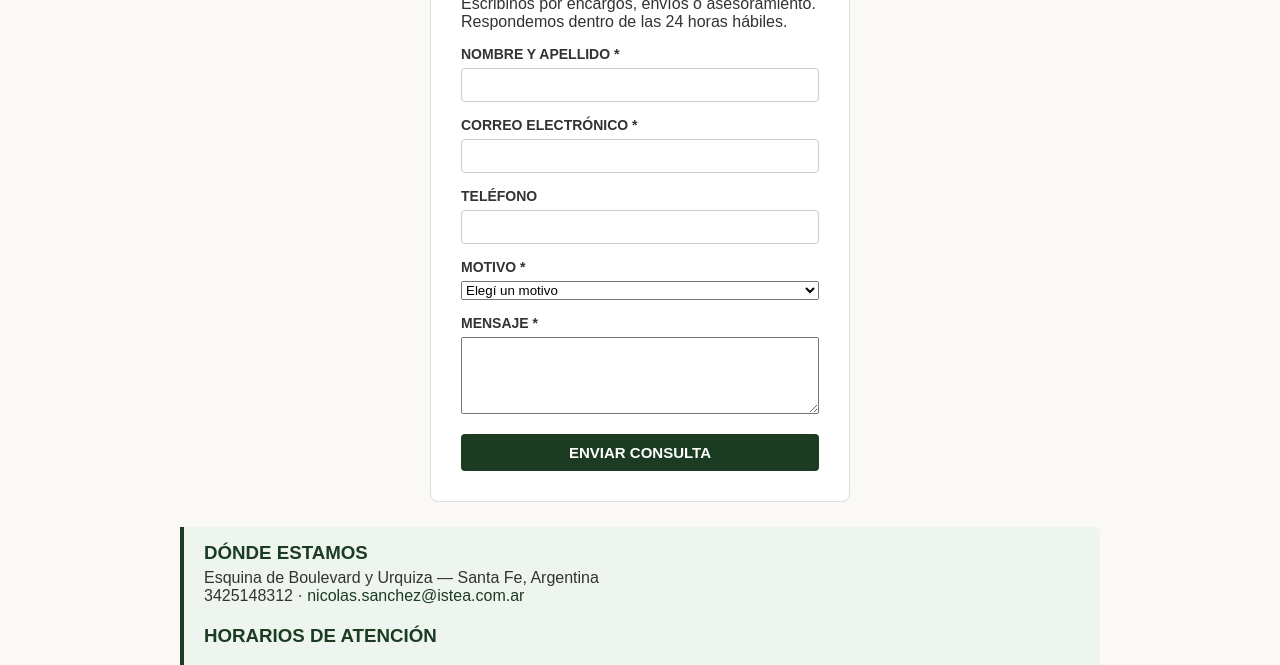
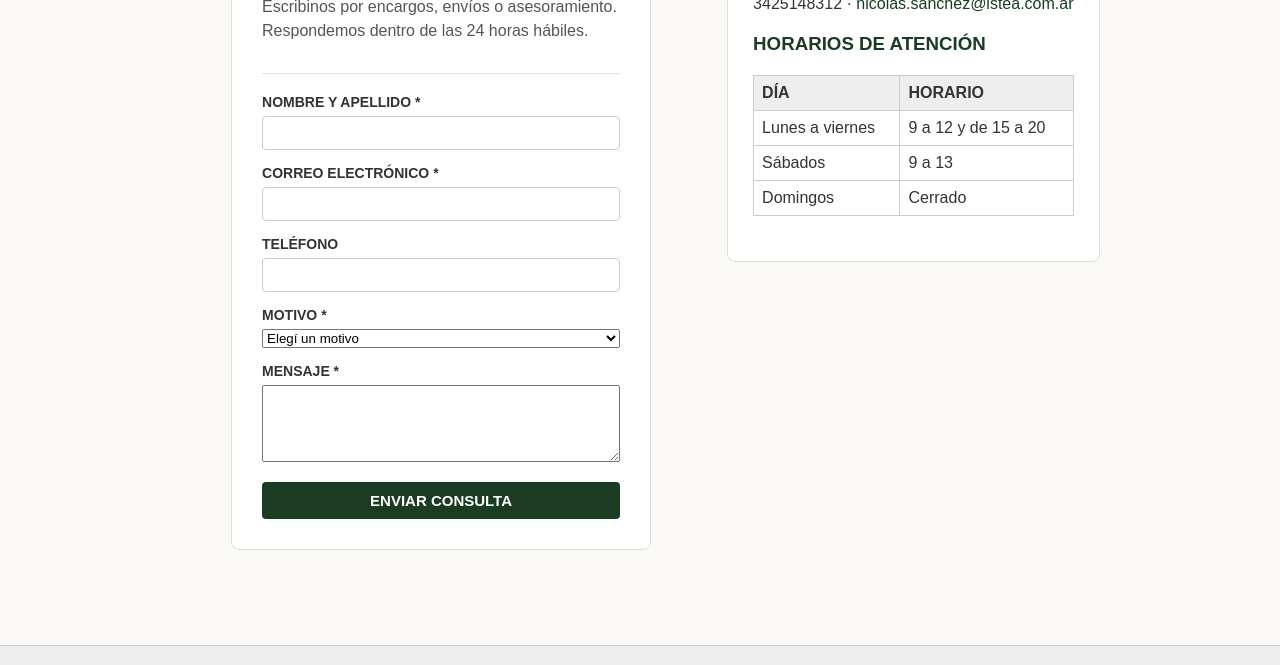
Before and after one commit to nicosanchezk/TP-integrador-NicolasSanchez-Vivero, a plain HTML site: page contacto.html in a window 1280 px wide. Shown: the part 192-857 px from the top of the page. Drawn offline with Linux system fonts and the light colour scheme; some packages are replaced by stand-ins of ours; a script that the page names is missing.

Commit message:
Update estilos.css

```diff
--- a/css/estilos.css
+++ b/css/estilos.css
@@ -581,3 +581,41 @@ footer a {
     width: 100%;
   }
 }
+
+.contenedor-contacto {
+  display: grid;
+  grid-template-columns: 1.4fr 1fr;
+  gap: 25px;
+  align-items: start;
+}
+
+.encabezado-contacto {
+  border-bottom: 1px solid #e0e0e0;
+  padding-bottom: 15px;
+  margin-bottom: 20px;
+}
+
+.encabezado-contacto h2 {
+  color: var(--verde-vivero);
+  margin-bottom: 8px;
+}
+
+.encabezado-contacto p {
+  color: #555;
+  line-height: 1.5;
+  margin: 0;
+}
+
+.contacto-seccion,
+.contacto-info {
+  background: #ffffff;
+  border: 1px solid #ddd;
+  border-radius: 8px;
+  padding: 25px;
+}
+
+@media (max-width: 768px) {
+  .contenedor-contacto {
+    grid-template-columns: 1fr;
+  }
+}
```
